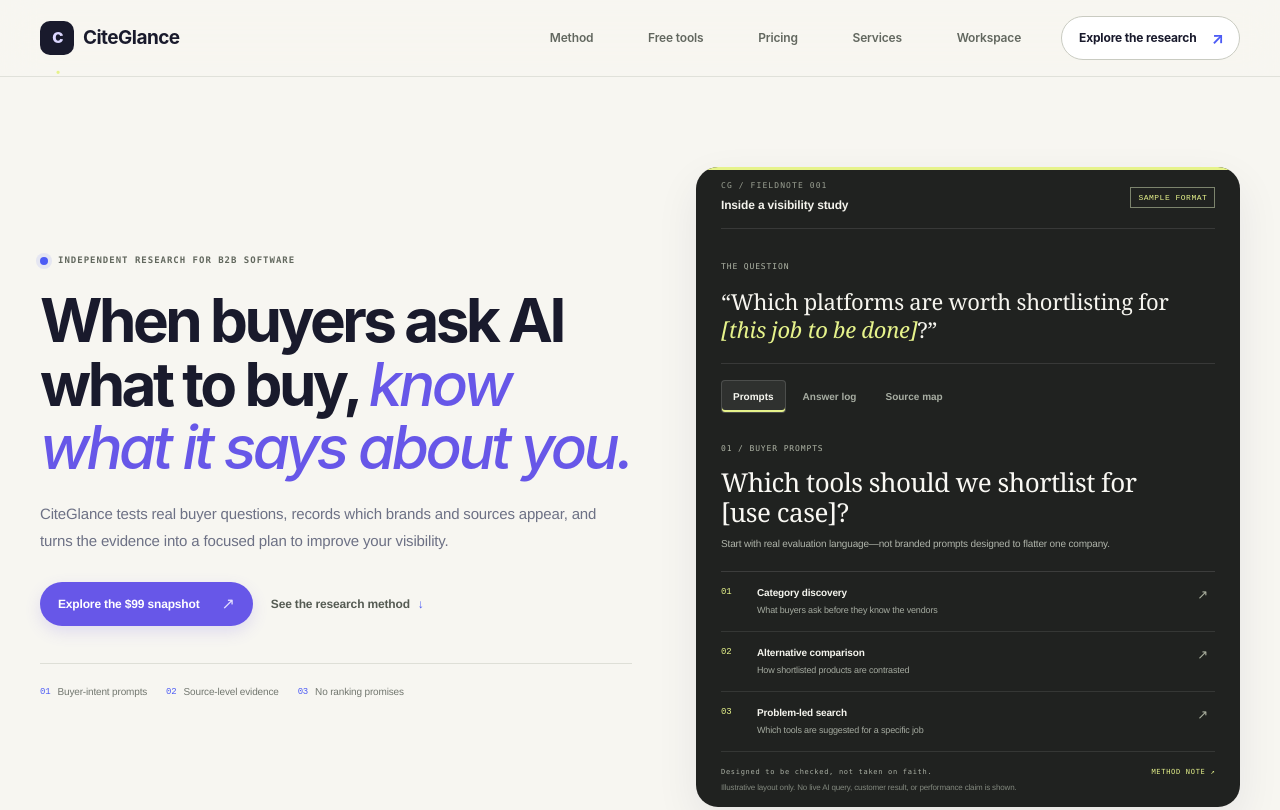
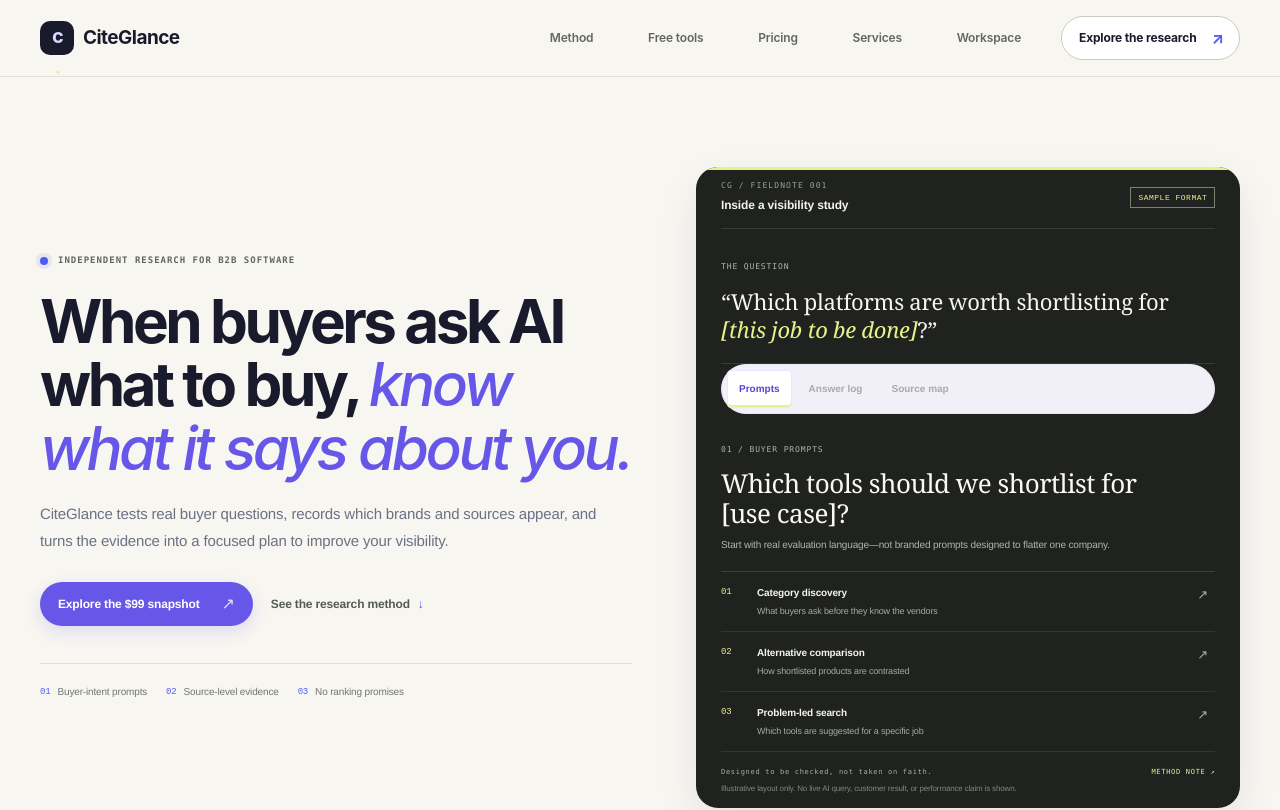
Before and after one commit to altairyash/chatgpt_playground, a Next.js app: page / in a window 1280 px wide. Shown: the top 810 px of the page. Built offline with nearby package versions, Linux system fonts and the light colour scheme.

Commit message:
Use accessible 21st.dev-style research tabs on homepage

```diff
--- a/app/page.tsx
+++ b/app/page.tsx
@@ -3,6 +3,7 @@
 import { useState } from "react";
 import type { FormEvent } from "react";
 import AuditTool from "./components/AuditTool";
+import { TabsRoot, TabsList, TabsTrigger, TabsContent } from "./components/ui/Tabs";
 import Link from "next/link";
 
 type ResearchView = "questions" | "answers" | "sources";
@@ -100,12 +101,13 @@
             <span className="cg3-mono-label">THE QUESTION</span>
             <p>“Which platforms are worth shortlisting for <em>[this job to be done]</em>?”</p>
           </div>
-          <div className="cg3-tabs" role="tablist" aria-label="Research stages">
-            <button id="cg3-tab-questions" type="button" role="tab" aria-controls="cg3-research-panel" aria-selected={researchView === "questions"} className={researchView === "questions" ? "is-active" : ""} onClick={() => setResearchView("questions")}>Prompts</button>
-            <button id="cg3-tab-answers" type="button" role="tab" aria-controls="cg3-research-panel" aria-selected={researchView === "answers"} className={researchView === "answers" ? "is-active" : ""} onClick={() => setResearchView("answers")}>Answer log</button>
-            <button id="cg3-tab-sources" type="button" role="tab" aria-controls="cg3-research-panel" aria-selected={researchView === "sources"} className={researchView === "sources" ? "is-active" : ""} onClick={() => setResearchView("sources")}>Source map</button>
-          </div>
-          <div key={researchView} className="cg3-research-detail" id="cg3-research-panel" role="tabpanel" aria-labelledby={"cg3-tab-" + researchView}>
+          <TabsRoot value={researchView} onValueChange={(value) => setResearchView(value as ResearchView)} className="cg21-tabs-root">
+            <TabsList className="cg3-tabs" aria-label="Research stages">
+              <TabsTrigger value="questions">Prompts</TabsTrigger>
+              <TabsTrigger value="answers">Answer log</TabsTrigger>
+              <TabsTrigger value="sources">Source map</TabsTrigger>
+            </TabsList>
+            <TabsContent value={researchView} key={researchView} className="cg3-research-detail">
             <span className="cg3-mono-label">{activeResearch.eyebrow}</span>
             <h2>{activeResearch.title}</h2>
             <p>{activeResearch.body}</p>
@@ -118,7 +120,8 @@
                 </div>
               ))}
             </div>
-          </div>
+          </TabsContent>
+          </TabsRoot>
           <div className="cg3-card-foot"><span>Designed to be checked, not taken on faith.</span><span>METHOD NOTE ↗</span></div>
           <p className="cg3-sample-disclaimer">Illustrative layout only. No live AI query, customer result, or performance claim is shown.</p>
         </div>
```
